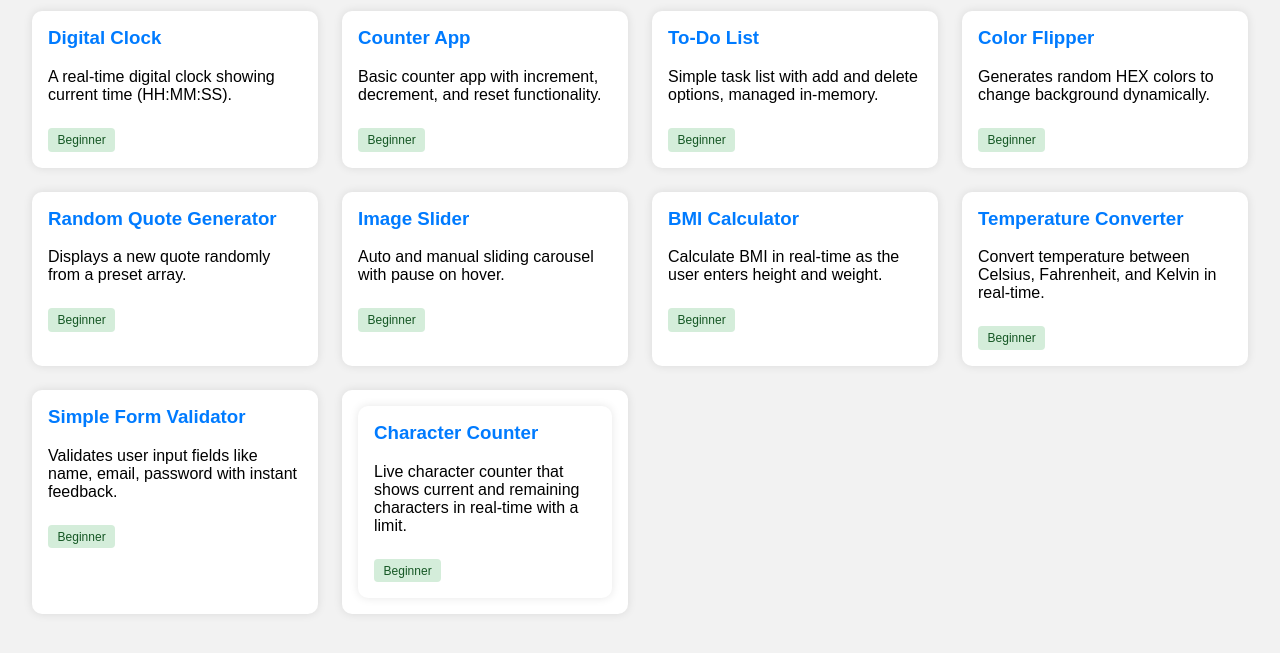
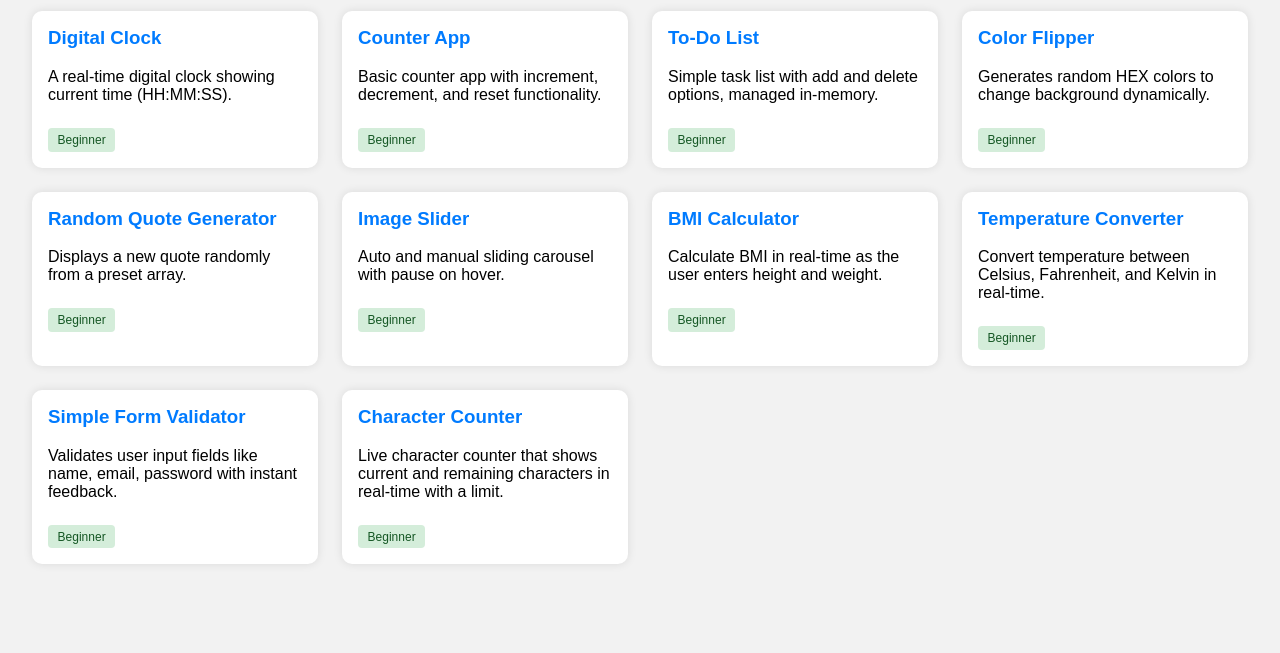
Before and after one commit to meenakshi-cy/js-projects, a plain HTML site: page index.html in a window 1280 px wide. Shown: the part 111-764 px from the top of the page. Drawn offline with Linux system fonts and the light colour scheme.

Commit message:
Add files via upload

```diff
--- a/index.html
+++ b/index.html
@@ -55,7 +55,6 @@
       <span class="tag beginner">Beginner</span>
     </div>
     <div class="project-card">
-    <div class="project-card">
       <h3><a href="Character-Counter/index.html">Character Counter</a></h3>
       <p>Live character counter that shows current and remaining characters in real-time with a limit.</p>
       <span class="tag beginner">Beginner</span>
```
